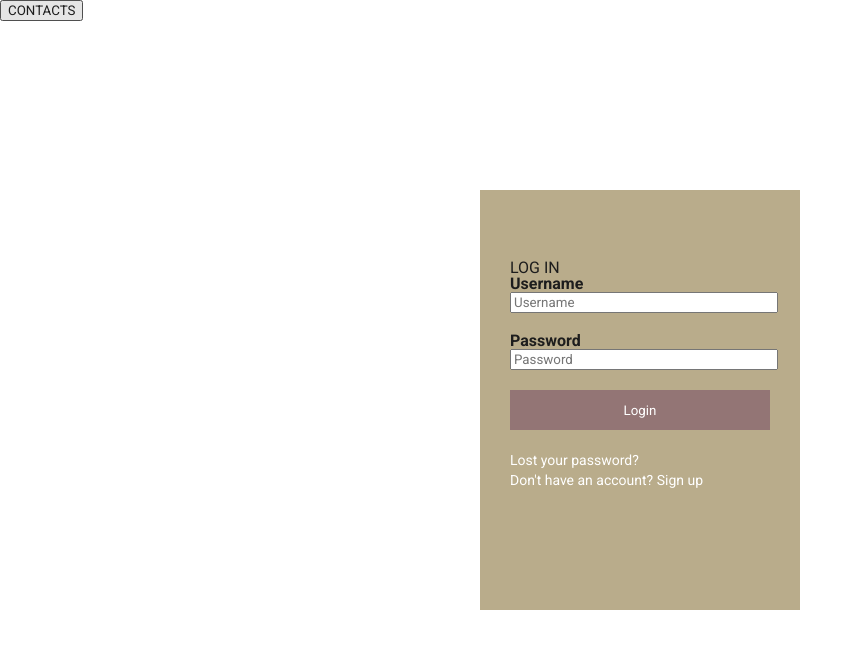
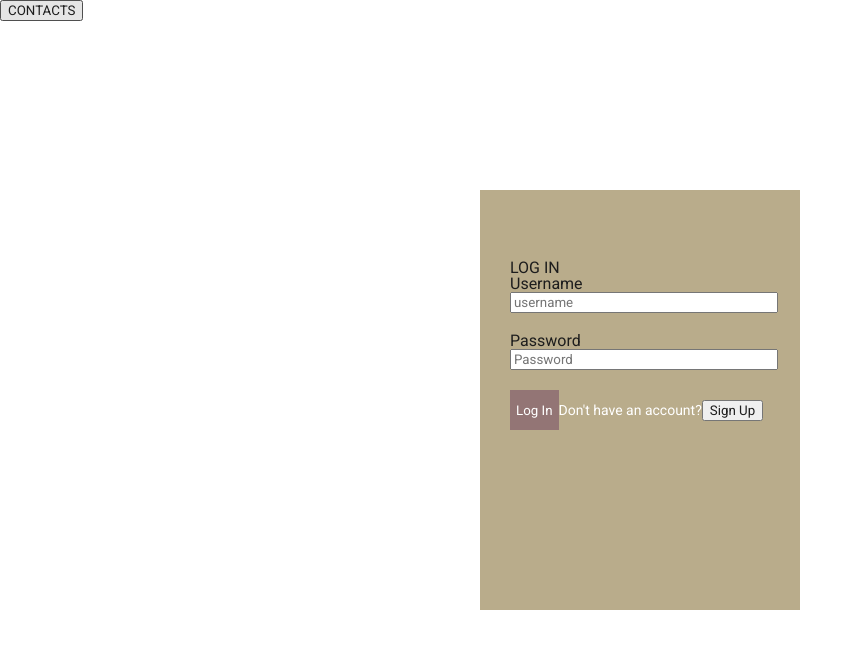
Before and after one commit to VictoriaSvaikauskas/agenda2_front, an Angular app: page / in a window 1280 px wide. Shown: the top 648 px of the page, without its empty margins (0-863 px from the left). Built offline with nearby package versions, Linux system fonts and the light colour scheme.

Commit message:
cambios en el log in. Usando el form

```diff
--- a/src/app/public/pages/login/login.component.html
+++ b/src/app/public/pages/login/login.component.html
@@ -6,17 +6,32 @@
 
         <div class="loginbox">
         <h1>LOG IN</h1>
+        <form (ngSubmit)="login(form)" #form="ngForm">
         <form action="">
-          <p>Username</p>
-          <input type="text" placeholder="Username">
-          <p>Password</p>
-          <input type="password" placeholder="Password">
-          <input type="submit" value="Login">
-          <a href="#">Lost your password?</a><br>
-          <a href="#">Don't have an account?</a>
-          <a [routerLink]= "['Sign_up']" > Sign up</a>
+          <div class="inputs">
+            <label for="username">Username</label>
+          <!-- <p>Username</p> -->
+          <input type="text" name="username" id="username" autocomplete="username" placeholder="username"
+          [(ngModel)]="authData.userName" [required]="true" #username="ngModel"
+          >
+          </div>
+          <div class="inputs">
+            <label for="password">Password</label>
+          <!-- <p>Password</p> -->
+          <input type="password" name="password" id="password" autocomplete="current-password" placeholder="Password"
+          [(ngModel)]="authData.password" [required]="true" [minlength]="6" #password="ngModel"
+        >
+      </div>
+      <div *ngIf="password.touched && password.errors">La contraseña debe tener al menos 6 caracteres.</div>
+      <div>
+        <!-- <button type="submit">Log In</button> -->
+        <button type="submit" [disabled]="!form.valid">Log In</button>
+        <!-- <a href="#">Lost your password?</a><br> -->
+        <a>Don't have an account?</a>
+        <button type="button" [routerLink]="['Sign_up']">Sign Up</button>
+      </div>
         </form>
+      </form>
         </div>
-
         </body>
 </p>
--- a/src/app/public/pages/login/login.component.scss
+++ b/src/app/public/pages/login/login.component.scss
@@ -27,7 +27,7 @@ h1{
 
 }
 
-.loginbox input[type= "submit"]{
+.loginbox button[type= "submit"]{
     border:none;
     outline:none;
     height: 40px;
--- a/src/app/public/pages/login/login.component.ts
+++ b/src/app/public/pages/login/login.component.ts
@@ -1,4 +1,8 @@
 import { Component, OnInit } from '@angular/core';
+import { NgForm } from '@angular/forms';
+import { Router } from '@angular/router';
+import { iAuthRequest } from 'src/app/core/interfaces/auth';
+import { AuthService } from 'src/app/core/services/auth.service';
 
 @Component({
   selector: 'app-login',
@@ -7,10 +11,20 @@ import { Component, OnInit } from '@angular/core';
 })
 export class LoginComponent {
 
-  constructor() { }
+  constructor(private auth:AuthService, private router:Router) { }
 
-  login(){
-    console.log("Login")
+
+    authData:iAuthRequest = {
+      userName : "",
+      password : ""
+    };
+
+
+    async login(form:NgForm){
+      //Valor del formulario para no usar NgModel
+      console.log(form.value);
+      const token = await this.auth.login(form.value);
+      if(token) this.router.navigate(['']);
   }
 
 }
--- a/src/app/public/pages/login/login.module.ts
+++ b/src/app/public/pages/login/login.module.ts
@@ -3,6 +3,7 @@ import { CommonModule } from '@angular/common';
 
 import { LoginRoutingModule } from './login-routing.module';
 import { LoginComponent } from './login.component';
+import { FormsModule } from '@angular/forms';
 
 
 @NgModule({
@@ -10,6 +11,7 @@ import { LoginComponent } from './login.component';
     LoginComponent
   ],
   imports: [
+    FormsModule,
     CommonModule,
     LoginRoutingModule
   ]
```
